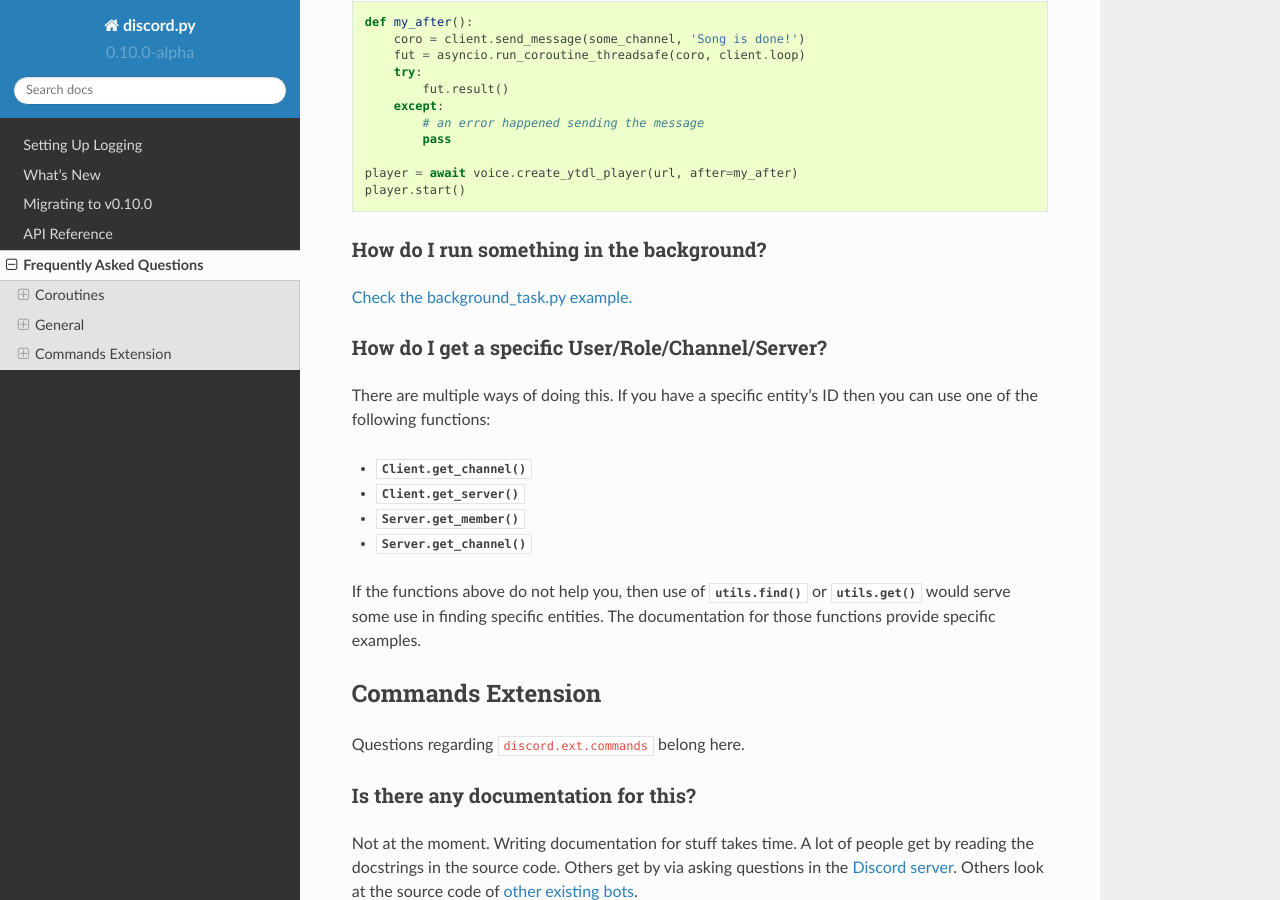
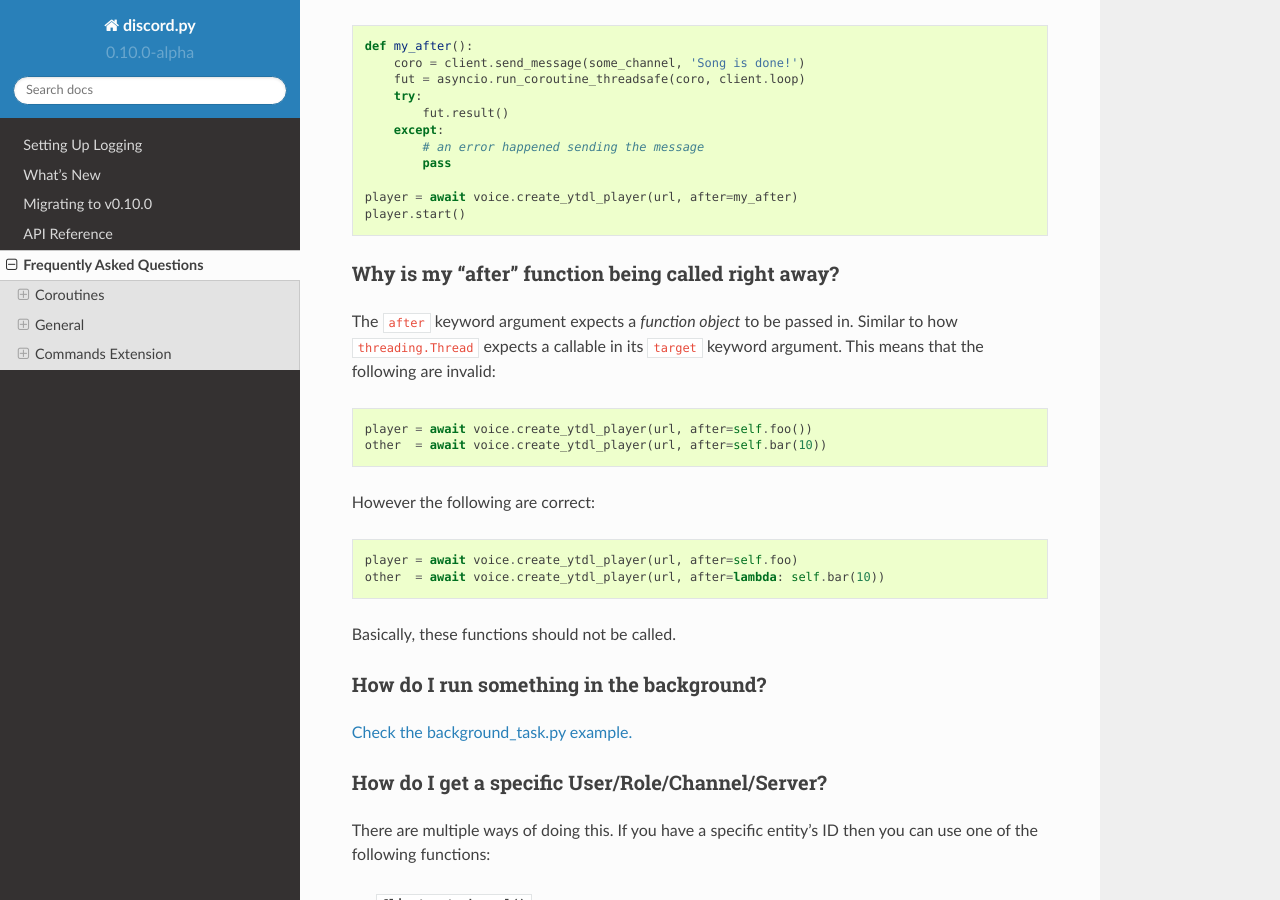
Before and after one commit to spartacus0816/dsbot, a Sphinx documentation site: the page built from docs/faq.rst, in a window 1280 px wide and 900 px high, scrolled down 4023 px. Built offline with Sphinx 7.4.7 and the Read the Docs theme 2.0.0, drawn with Linux system fonts in a browser that asks for light colours; some of the changed text lies outside the part shown.

Commit message:
Add FAQ entry for `after` being called right away.

```diff
--- a/docs/faq.rst
+++ b/docs/faq.rst
@@ -163,6 +163,27 @@ this together we can do the following: ::
     player = await voice.create_ytdl_player(url, after=my_after)
     player.start()
 
+Why is my "after" function being called right away?
+~~~~~~~~~~~~~~~~~~~~~~~~~~~~~~~~~~~~~~~~~~~~~~~~~~~~
+
+The ``after`` keyword argument expects a *function object* to be passed in. Similar to how ``threading.Thread`` expects a
+callable in its ``target`` keyword argument. This means that the following are invalid:
+
+.. code-block:: python
+
+    player = await voice.create_ytdl_player(url, after=self.foo())
+    other  = await voice.create_ytdl_player(url, after=self.bar(10))
+
+However the following are correct:
+
+.. code-block:: python
+
+    player = await voice.create_ytdl_player(url, after=self.foo)
+    other  = await voice.create_ytdl_player(url, after=lambda: self.bar(10))
+
+Basically, these functions should not be called.
+
+
 How do I run something in the background?
 ~~~~~~~~~~~~~~~~~~~~~~~~~~~~~~~~~~~~~~~~~~~
 
```
